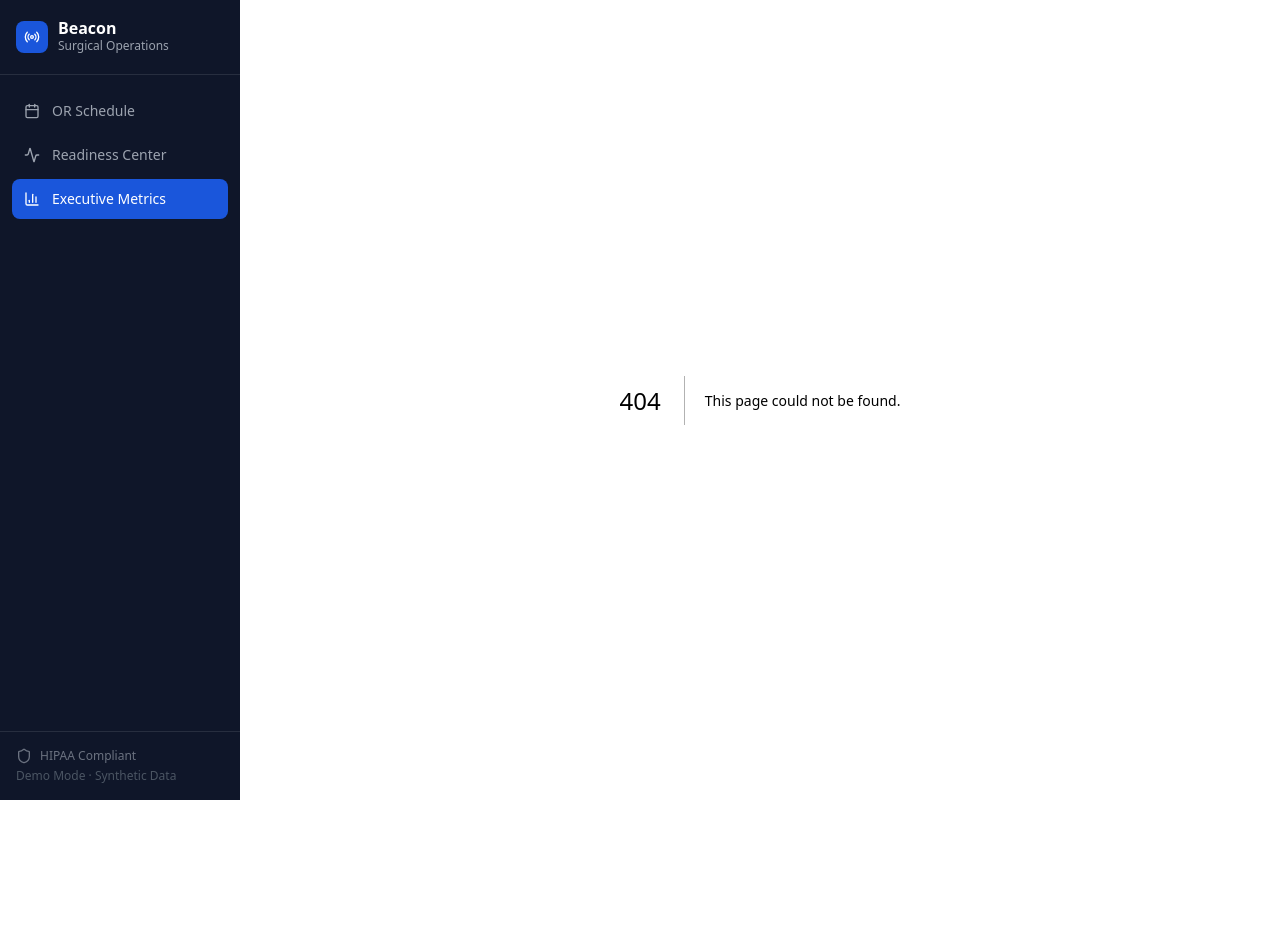
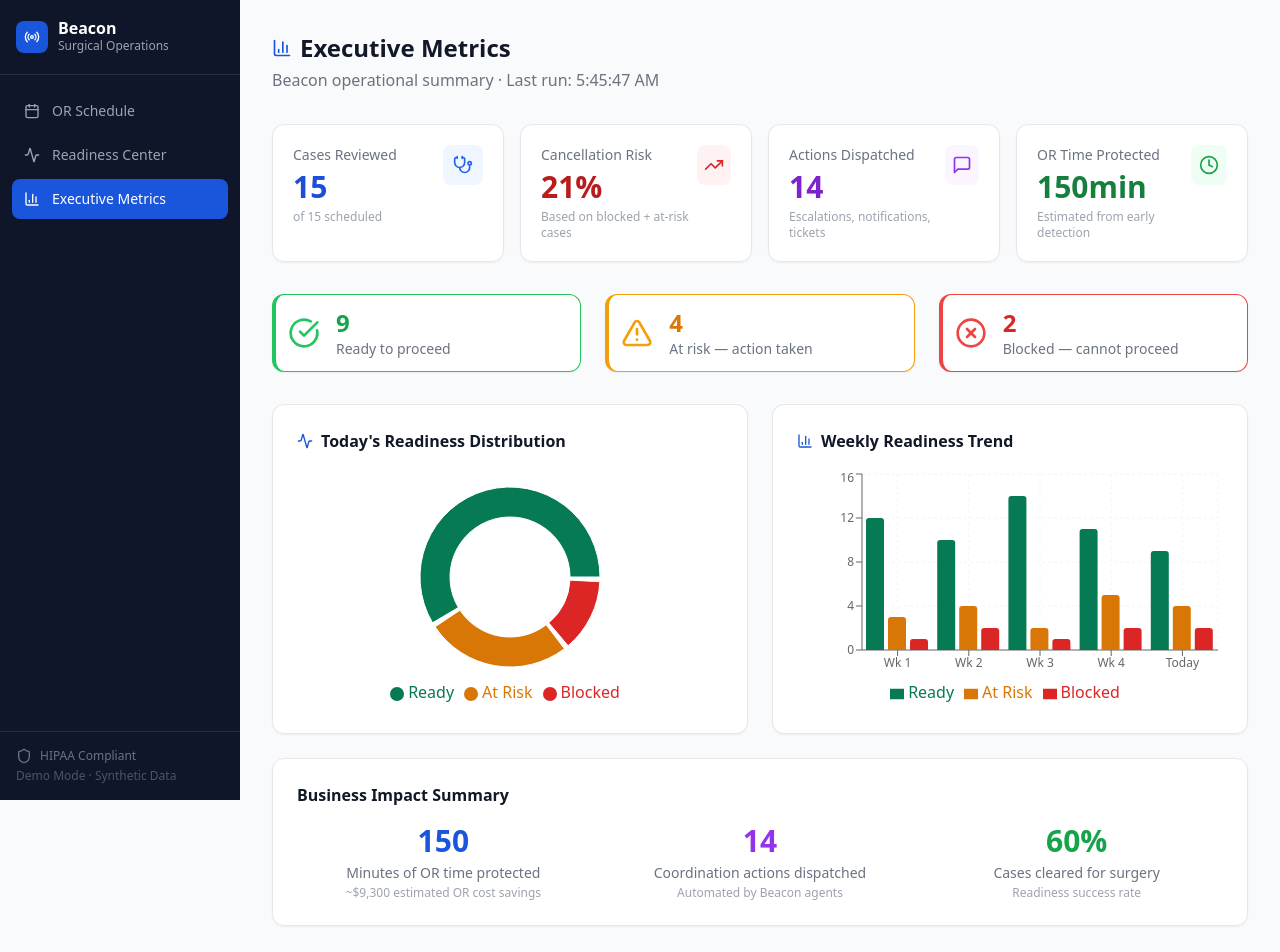
Before and after one commit to aarushi-lakhi/beacon, a Next.js app: page /metrics in a window 1280 px wide. Before the commit this address had no page. Shown: the top 952 px of the page. Before the commit the page ends 800 px from the top, so only its background shows below. Built offline with nearby package versions, Linux system fonts and the light colour scheme.

Commit message:
feat: add Executive Metrics page with KPI cards, pie chart, weekly trend, and business impact

```diff
--- /dev/null
+++ b/src/app/metrics/page.tsx
@@ -0,0 +1,206 @@
+"use client";
+import { useEffect, useState } from "react";
+import {
+  BarChart3,
+  TrendingUp,
+  Clock,
+  CheckCircle,
+  AlertTriangle,
+  XCircle,
+  MessageSquare,
+  Stethoscope,
+  Activity,
+} from "lucide-react";
+import StatsCard from "@/components/StatsCard";
+import { ExecutiveMetrics } from "@/lib/types";
+import {
+  PieChart,
+  Pie,
+  Cell,
+  Tooltip,
+  Legend,
+  BarChart,
+  Bar,
+  XAxis,
+  YAxis,
+  ResponsiveContainer,
+  CartesianGrid,
+} from "recharts";
+
+const COLORS = { ready: "#057a55", "at-risk": "#d97706", blocked: "#dc2626" };
+
+const historicalData = [
+  { week: "Wk 1", ready: 12, atRisk: 3, blocked: 1 },
+  { week: "Wk 2", ready: 10, atRisk: 4, blocked: 2 },
+  { week: "Wk 3", ready: 14, atRisk: 2, blocked: 1 },
+  { week: "Wk 4", ready: 11, atRisk: 5, blocked: 2 },
+  { week: "Today", ready: 9, atRisk: 4, blocked: 2 },
+];
+
+export default function MetricsPage() {
+  const [metrics, setMetrics] = useState<ExecutiveMetrics | null>(null);
+
+  useEffect(() => {
+    fetch("/api/metrics")
+      .then((r) => r.json())
+      .then(setMetrics);
+  }, []);
+
+  if (!metrics) {
+    return (
+      <div className="p-8 flex items-center justify-center h-96">
+        <div className="text-gray-400">Loading metrics…</div>
+      </div>
+    );
+  }
+
+  const pieData = [
+    { name: "Ready", value: metrics.readyCases, color: COLORS.ready },
+    { name: "At Risk", value: metrics.atRiskCases, color: COLORS["at-risk"] },
+    { name: "Blocked", value: metrics.blockedCases, color: COLORS.blocked },
+  ];
+
+  return (
+    <div className="p-8">
+      <div className="mb-8">
+        <div className="flex items-center gap-2 mb-1">
+          <BarChart3 className="w-5 h-5 text-beacon-blue" />
+          <h1 className="text-2xl font-bold text-gray-900">Executive Metrics</h1>
+        </div>
+        <p className="text-gray-500">
+          Beacon operational summary · Last run:{" "}
+          {metrics.lastRunAt
+            ? new Date(metrics.lastRunAt).toLocaleTimeString()
+            : "—"}
+        </p>
+      </div>
+
+      <div className="grid grid-cols-4 gap-4 mb-8">
+        <StatsCard
+          label="Cases Reviewed"
+          value={metrics.casesReviewed}
+          icon={Stethoscope}
+          color="blue"
+          sub={`of ${metrics.totalCasesTomorrow} scheduled`}
+        />
+        <StatsCard
+          label="Cancellation Risk"
+          value={`${metrics.cancellationRiskPercent}%`}
+          icon={TrendingUp}
+          color={metrics.cancellationRiskPercent > 20 ? "red" : "amber"}
+          sub="Based on blocked + at-risk cases"
+        />
+        <StatsCard
+          label="Actions Dispatched"
+          value={metrics.actionsSent}
+          icon={MessageSquare}
+          color="purple"
+          sub="Escalations, notifications, tickets"
+        />
+        <StatsCard
+          label="OR Time Protected"
+          value={`${metrics.estimatedORTimeSavedMinutes}min`}
+          icon={Clock}
+          color="green"
+          sub="Estimated from early detection"
+        />
+      </div>
+
+      <div className="grid grid-cols-3 gap-6 mb-8">
+        <div className="card p-3 border-l-4 border-green-500 flex items-center gap-4">
+          <CheckCircle className="w-8 h-8 text-green-500 flex-shrink-0" />
+          <div>
+            <div className="text-2xl font-bold text-green-600">{metrics.readyCases}</div>
+            <div className="text-sm text-gray-500">Ready to proceed</div>
+          </div>
+        </div>
+        <div className="card p-3 border-l-4 border-amber-500 flex items-center gap-4">
+          <AlertTriangle className="w-8 h-8 text-amber-500 flex-shrink-0" />
+          <div>
+            <div className="text-2xl font-bold text-amber-600">{metrics.atRiskCases}</div>
+            <div className="text-sm text-gray-500">At risk — action taken</div>
+          </div>
+        </div>
+        <div className="card p-3 border-l-4 border-red-500 flex items-center gap-4">
+          <XCircle className="w-8 h-8 text-red-500 flex-shrink-0" />
+          <div>
+            <div className="text-2xl font-bold text-red-600">{metrics.blockedCases}</div>
+            <div className="text-sm text-gray-500">Blocked — cannot proceed</div>
+          </div>
+        </div>
+      </div>
+
+      <div className="grid grid-cols-2 gap-6">
+        <div className="card p-6">
+          <h3 className="font-semibold text-gray-900 mb-4 flex items-center gap-2">
+            <Activity className="w-4 h-4 text-beacon-blue" />
+            Today&apos;s Readiness Distribution
+          </h3>
+          <ResponsiveContainer width="100%" height={240}>
+            <PieChart>
+              <Pie
+                data={pieData}
+                cx="50%"
+                cy="50%"
+                innerRadius={60}
+                outerRadius={90}
+                paddingAngle={3}
+                dataKey="value"
+              >
+                {pieData.map((entry) => (
+                  <Cell key={entry.name} fill={entry.color} />
+                ))}
+              </Pie>
+              <Tooltip />
+              <Legend />
+            </PieChart>
+          </ResponsiveContainer>
+        </div>
+
+        <div className="card p-6">
+          <h3 className="font-semibold text-gray-900 mb-4 flex items-center gap-2">
+            <BarChart3 className="w-4 h-4 text-beacon-blue" />
+            Weekly Readiness Trend
+          </h3>
+          <ResponsiveContainer width="100%" height={240}>
+            <BarChart data={historicalData} barSize={18}>
+              <CartesianGrid strokeDasharray="3 3" stroke="#f3f4f6" />
+              <XAxis dataKey="week" tick={{ fontSize: 12 }} />
+              <YAxis tick={{ fontSize: 12 }} />
+              <Tooltip />
+              <Legend />
+              <Bar dataKey="ready" name="Ready" fill={COLORS.ready} radius={[3, 3, 0, 0]} />
+              <Bar dataKey="atRisk" name="At Risk" fill={COLORS["at-risk"]} radius={[3, 3, 0, 0]} />
+              <Bar dataKey="blocked" name="Blocked" fill={COLORS.blocked} radius={[3, 3, 0, 0]} />
+            </BarChart>
+          </ResponsiveContainer>
+        </div>
+      </div>
+
+      <div className="card p-6 mt-6">
+        <h3 className="font-semibold text-gray-900 mb-4">Business Impact Summary</h3>
+        <div className="grid grid-cols-3 gap-6">
+          <div className="text-center">
+            <div className="text-3xl font-bold text-beacon-blue">{metrics.estimatedORTimeSavedMinutes}</div>
+            <div className="text-sm text-gray-500 mt-1">Minutes of OR time protected</div>
+            <div className="text-xs text-gray-400 mt-0.5">
+              ~${Math.round(metrics.estimatedORTimeSavedMinutes * 62).toLocaleString()} estimated OR cost savings
+            </div>
+          </div>
+          <div className="text-center">
+            <div className="text-3xl font-bold text-purple-600">{metrics.actionsSent}</div>
+            <div className="text-sm text-gray-500 mt-1">Coordination actions dispatched</div>
+            <div className="text-xs text-gray-400 mt-0.5">Automated by Beacon agents</div>
+          </div>
+          <div className="text-center">
+            <div className="text-3xl font-bold text-green-600">
+              {Math.round((metrics.readyCases / metrics.casesReviewed) * 100)}%
+            </div>
+            <div className="text-sm text-gray-500 mt-1">Cases cleared for surgery</div>
+            <div className="text-xs text-gray-400 mt-0.5">Readiness success rate</div>
+          </div>
+        </div>
+      </div>
+    </div>
+  );
+}
```
